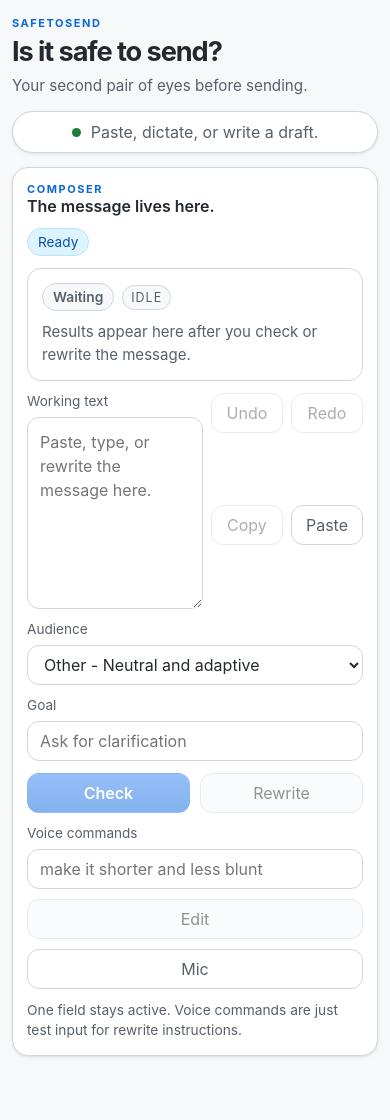
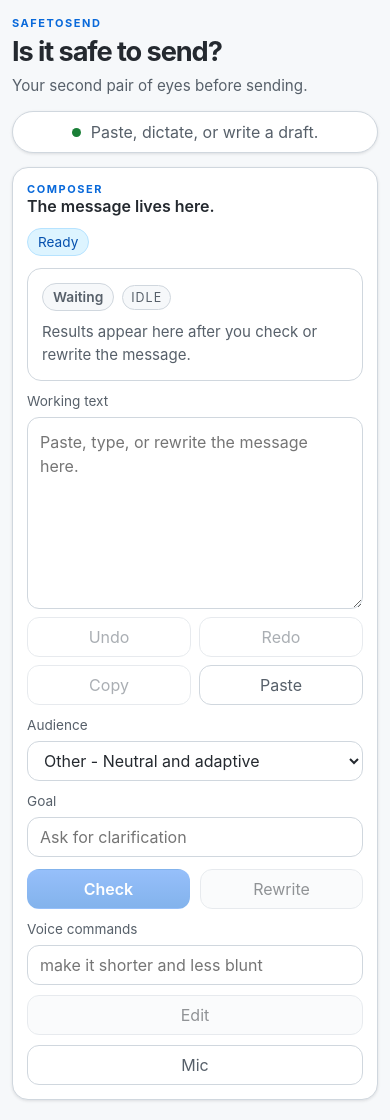
Before and after one commit to SebastianKristof/safetosend, a Next.js app: page / in a window 390 px wide. Before the commit the page ends 1076 px from the top, so only its background shows below. Built offline with nearby package versions, Linux system fonts and the light colour scheme.

Commit message:
mobile buttons

```diff
--- a/app/globals.css
+++ b/app/globals.css
@@ -511,6 +511,7 @@ h2 {
   }
 
   .editor-shell {
+    grid-template-columns: 1fr;
     gap: 8px;
   }
 
--- a/app/page.tsx
+++ b/app/page.tsx
@@ -626,9 +626,6 @@ export default function Page() {
 
         {error ? <div className="error-banner">{error}</div> : null}
 
-        <p className="micro-copy">
-          One field stays active. Voice commands are just test input for rewrite instructions.
-        </p>
       </section>
     </main>
   )
```
